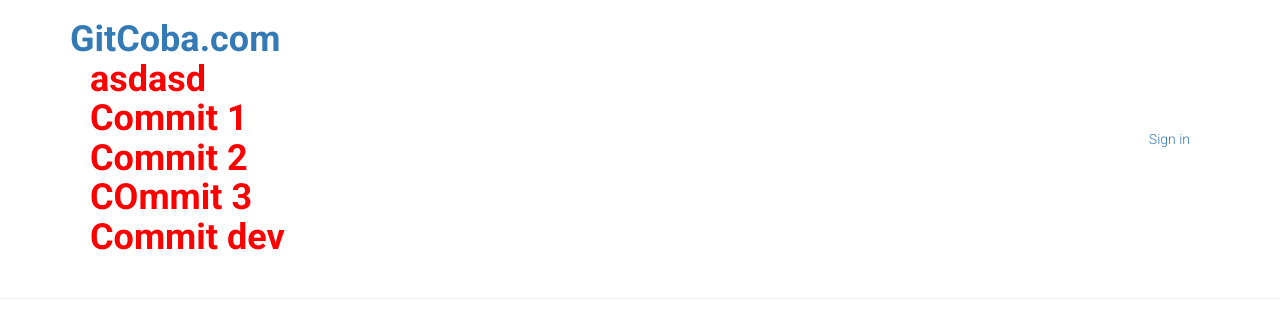
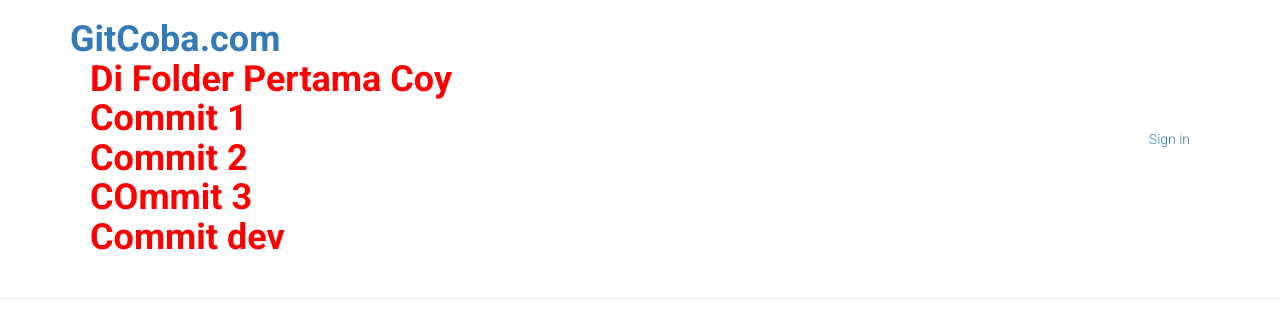
Before and after one commit to juan221295/belajar-blibli-future, a plain HTML site: page index.html in a window 1280 px wide. Shown: the top 336 px of the page. Drawn offline with nearby package versions, Linux system fonts and the light colour scheme; a small style sheet from the web is missing.

Commit message:
ubah sedikit dari folder yang pertama

```diff
--- a/index.html
+++ b/index.html
@@ -22,7 +22,7 @@
       <div class="row">
         <h1 class="col-xs-9 col-md-7">
           <a href="index.html">GitCoba.com</a>
-<p>asdasd</p>
+<p>Di Folder Pertama Coy</p>
 <p>Commit 1 </p>
 <p>Commit 2 </p>
 <p>COmmit 3 </p>
```
